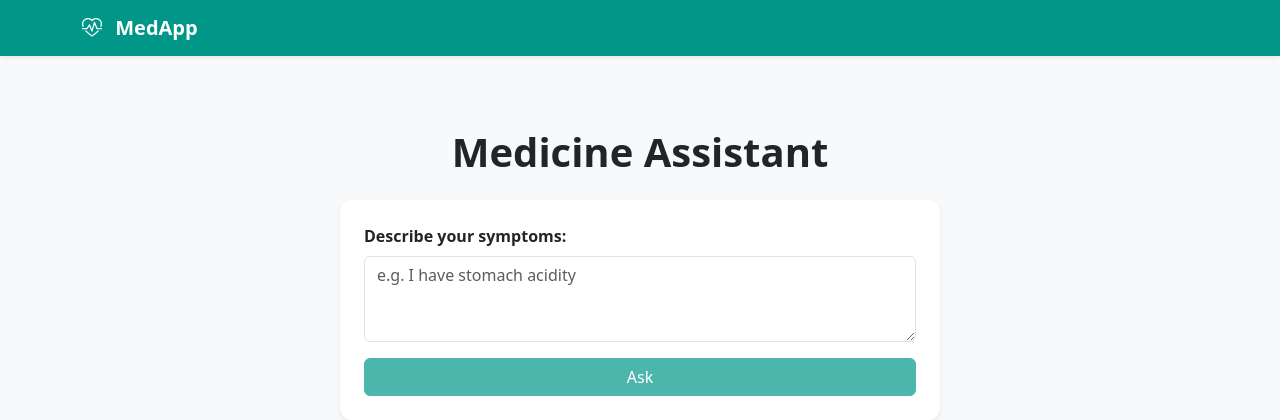
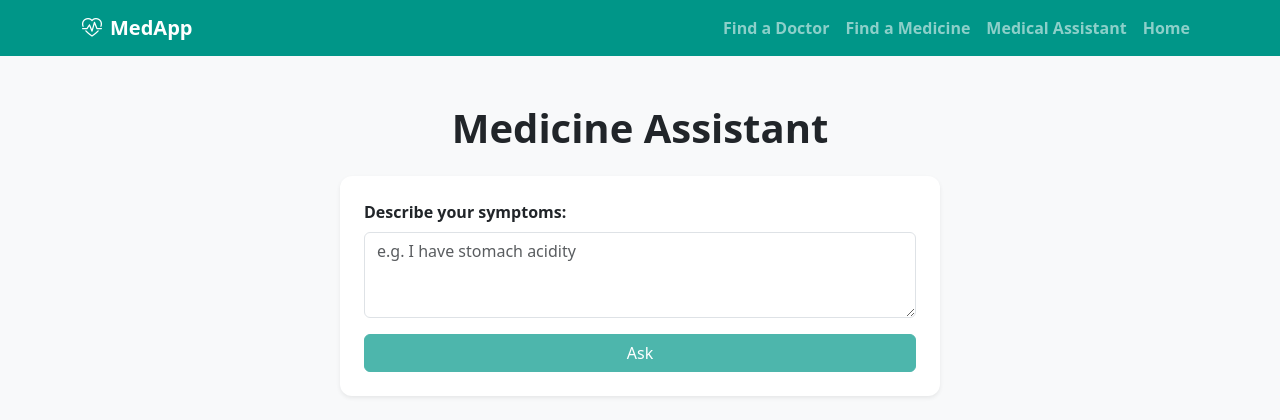
Before and after one commit to rae82aub/439final, a Django app: page /assistant/ in a window 1280 px wide. Shown: the top 420 px of the page. Run offline with Django 4.2, Linux system fonts and the light colour scheme.

Commit message:
added navigation bar

```diff
--- a/templates/base.html
+++ b/templates/base.html
@@ -40,18 +40,62 @@
     <link rel="stylesheet" href="https://cdn.jsdelivr.net/npm/bootstrap-icons@1.11.1/font/bootstrap-icons.css">
 
     <link rel="stylesheet" href="{% static 'styles.css' %}">
+
+
 </head>
+<nav class="navbar navbar-expand-lg navbar-dark" style="background-color:#009688;">
+
+  <div class="container">
+
+      <!-- Left: Logo -->
+      <a class="navbar-brand fw-bold d-flex align-items-center" href="{% url 'home' %}">
+          <i class="bi bi-heart-pulse me-2"></i> MedApp
+      </a>
+
+      <!-- Toggler for mobile -->
+      <button class="navbar-toggler" type="button" data-bs-toggle="collapse" data-bs-target="#medappNav">
+          <span class="navbar-toggler-icon"></span>
+      </button>
+
+      <!-- Right: Links -->
+      <div class="collapse navbar-collapse justify-content-end" id="medappNav">
+          <ul class="navbar-nav ms-auto">
+
+              <li class="nav-item">
+                  <a class="nav-link fw-semibold" href="{% url 'contact_list' %}">
+                      Find a Doctor
+                  </a>
+              </li>
+
+              <li class="nav-item">
+                  <a class="nav-link fw-semibold" href="{% url 'find_medicine' %}">
+                      Find a Medicine
+                  </a>
+              </li>
+
+              <li class="nav-item">
+                  <a class="nav-link fw-semibold" href="{% url 'assistant' %}">
+                      Medical Assistant
+                  </a>
+              </li>
+
+              <li class="nav-item">
+                  <a class="nav-link fw-semibold" href="{% url 'home' %}">
+                      Home
+                  </a>
+              </li>
+
+          </ul>
+      </div>
+  </div>
+</nav>
+
+
 
 
 <body class="bg-light">
 
-<nav class="navbar navbar-expand-lg navbar-dark bg-primary shadow-sm mb-4">
-  <div class="container">
-    <a class="navbar-brand fw-bold" href="/">
-    <i class="bi bi-heart-pulse me-2"></i> MedApp
-    </a>
-  </div>
-</nav>
+
 
 <div class="container">
     {% block content %}
@@ -59,4 +103,5 @@
 </div>
 
 </body>
+
 </html>
--- a/templates/contacts/assistant.html
+++ b/templates/contacts/assistant.html
@@ -2,6 +2,8 @@
 {% block content %}
 
 <div class="container py-5">
+
+
     <h1 class="fw-bold text-center mb-4">
         Medicine Assistant
     </h1>
--- a/templates/contacts/find_medicine.html
+++ b/templates/contacts/find_medicine.html
@@ -2,6 +2,7 @@
 {% block content %}
 
 <div class="container py-5">
+
 
     <div class="text-center mb-5">
         <h1 class="fw-bold mb-3">
```
